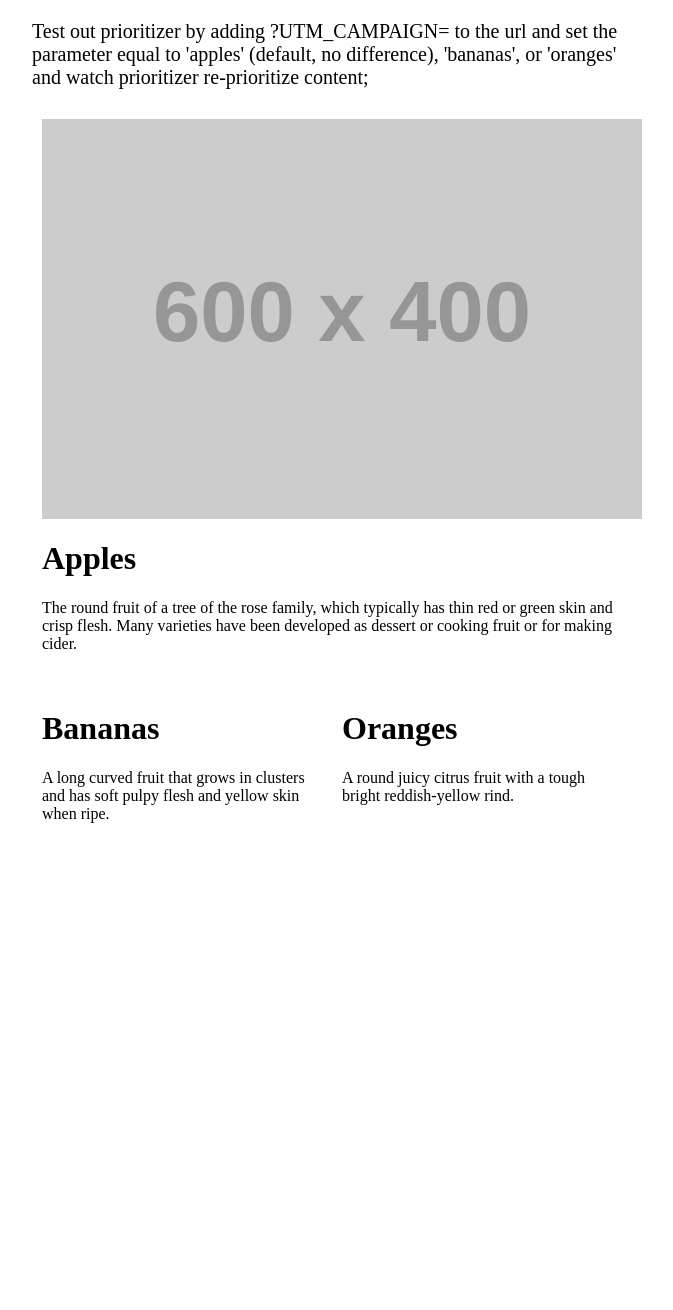
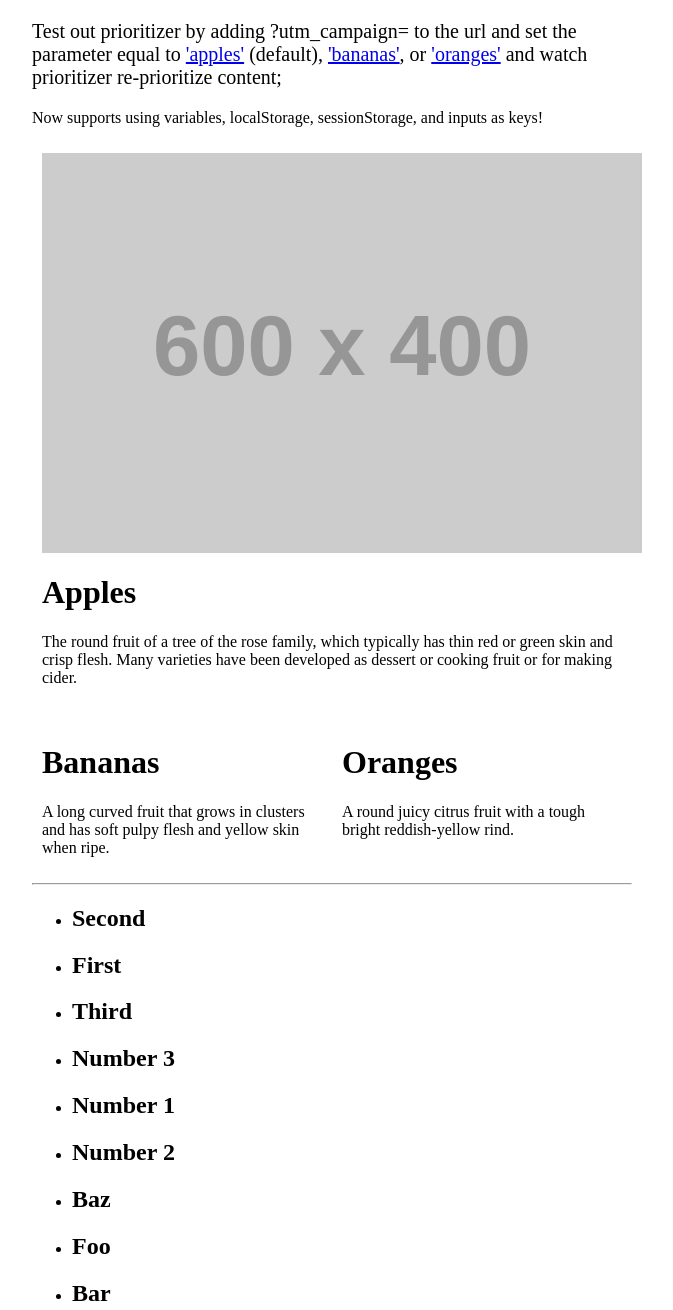
Before and after one commit to zacdavidm/prioritizer, a plain HTML site: page demo.html in a window 1280 px wide. Shown: the whole page, without its empty margins (308-981 px from the left). Before the commit the page ends 849 px from the top, so only its background shows below. Drawn offline with nearby package versions, Linux system fonts and the light colour scheme; placeholder pictures from the web are drawn by us.

Commit message:
add support for variables, localStorage, sessonStorage, and inputs as data-prioritize keys

```diff
--- a/demo.html
+++ b/demo.html
@@ -43,9 +43,12 @@
 </head>
 <body>
   <p class="lead">
-    Test out prioritizer by adding ?UTM_CAMPAIGN= to the url and set the parameter equal to 'apples' (default, no difference), 'bananas', or 'oranges' and watch prioritizer re-prioritize content;
+    Test out prioritizer by adding ?utm_campaign= to the url and set the parameter equal to <a href="?utm_campaign=apples">'apples'</a> (default), <a href="?utm_campaign=bananas">'bananas'</a>, or <a href="?utm_campaign=oranges">'oranges'</a> and watch prioritizer re-prioritize content;
   </p>
-  <ul class="feature" data-prioritize="UTM_CAMPAIGN">
+  <p>
+    Now supports using variables, localStorage, sessionStorage, and inputs as keys!
+  </p>
+  <ul class="feature" data-prioritize='{"method":"GET","key":"utm_campaign"}'>
     <li data-prioritize-watch="apples">
       <img src="http://dummyimage.com/600x400/a3a3a3/fff&text=apples" alt="apples">
       <h1>Apples</h1>
@@ -62,8 +65,50 @@
       <p>A round juicy citrus fruit with a tough bright reddish-yellow rind.</p>
     </li>
   </ul>
-
-  <script src="https://code.jquery.com/jquery-2.1.4.min.js"></script>
+  <hr style="clear:both">
+  <ul data-prioritize='{"method":"variable","key":"most_important"}'>
+    <li data-prioritize-watch="first">
+      <h2>First</h2>
+    </li>
+    <li data-prioritize-watch="second">
+      <h2>Second</h2>
+    </li>
+    <li data-prioritize-watch="third">
+      <h2>Third</h2>
+    </li>
+  </ul>
+  <ul data-prioritize='{"method":"localStorage","key":"position"}'>
+    <li data-prioritize-watch="one">
+      <h2>Number 1</h2>
+    </li>
+    <li data-prioritize-watch="two">
+      <h2>Number 2</h2>
+    </li>
+    <li data-prioritize-watch="three">
+      <h2>Number 3</h2>
+    </li>
+  </ul>
+  <ul data-prioritize='{"method":"sessionStorage","key":"middle_name"}'>
+    <li data-prioritize-watch="foo">
+      <h2>Foo</h2>
+    </li>
+    <li data-prioritize-watch="bar">
+      <h2>Bar</h2>
+    </li>
+    <li data-prioritize-watch="baz">
+      <h2>Baz</h2>
+    </li>
+  </ul>
+  <script>
+    var most_important="second";
+    if(typeof(Storage) !== "undefined") {
+      localStorage.setItem("position", "three");
+    }
+    if(typeof(Storage) !== "undefined") {
+      sessionStorage.setItem("middle_name", "baz");
+    }
+  </script>
+  <script src="jquery-2.1.4.min.js"></script>
   <script src="prioritizer.js"></script>
 
 </body>
--- a/prioritizer.js
+++ b/prioritizer.js
@@ -14,14 +14,37 @@ var getUrlParameter = function getUrlParameter(sParam) {
 };
 
 $("[data-prioritize]").each(function(index, element){
-  console.log(element);
+  console.log($(element));
+
   //console.log($(element).data('prioritize'));
-  var key=$(element).data('prioritize');
-  var get_value=getUrlParameter(key);
+  //console.log($(element).data('prioritize'));
+  data_prioritize=$(element).data('prioritize');
+  var method=data_prioritize.method;
+  var key=data_prioritize.key;
+  var value;
+  if(method=="GET"){
+    value=getUrlParameter(key);
+  }else if(method=="localStorage"){
+    if(typeof(Storage) !== "undefined") {
+      value=localStorage[key];
+    }
+  }else if(method=="sessionStorage"){
+    if(typeof(Storage) !== "undefined") {
+      value=sessionStorage[key];
+    }
+  }else if(method=="input"){
+    value=$([name=key]).val();
+  }else if(method=="variable"){
+    //console.log(key);
+    //console.log(window[key]);
+    value=window[key];
+  }
+
+  var append=[];
   $(element).children('[data-prioritize-watch]').each(function (i, watch_element) {
     console.log($(watch_element).data('prioritize-watch'));
     data_value=$(watch_element).data('prioritize-watch');
-    if(get_value==data_value){
+    if(value==data_value){
       $(element).prepend($(watch_element).detach());
     }
   });
```
